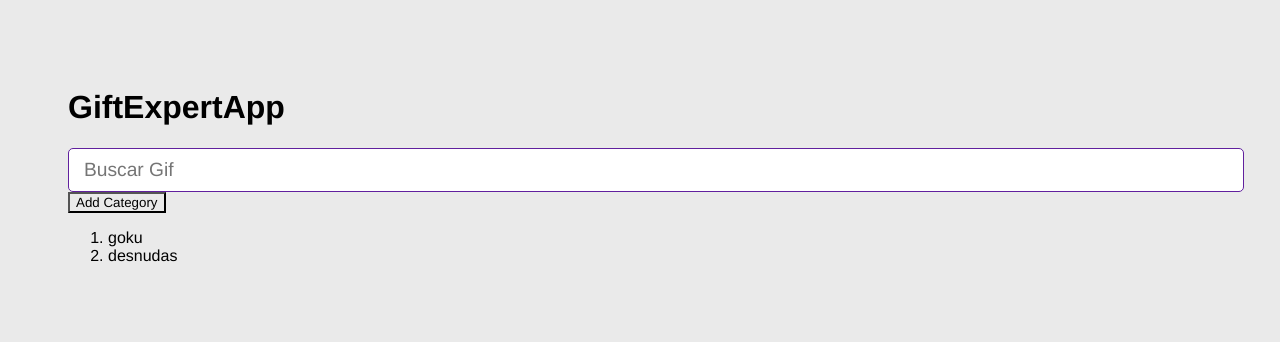
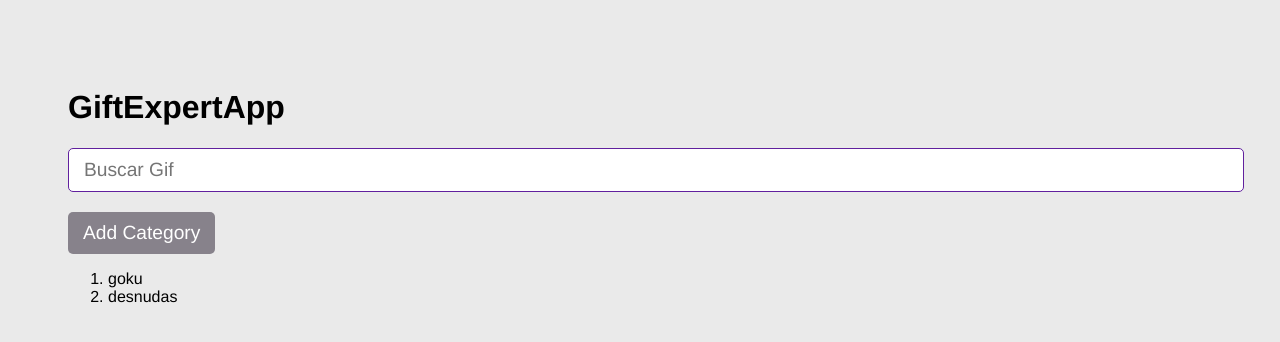
Before and after one commit to llJandGll/04-GifsApp, a React (Vite) app: page / in a window 1280 px wide. Shown: the top 342 px of the page. Built offline with nearby package versions, Linux system fonts and the light colour scheme.

Commit message:
Button design of GiftExpertApp modified

```diff
--- a/src/styles.css
+++ b/src/styles.css
@@ -61,3 +61,19 @@ h3 {
 .card img {
   width: 100%;
 }
+
+
+button {
+  background-color: rgb(135, 130, 139);
+  border: none;
+  border-radius: 5px;
+  color: white;
+  cursor: pointer;
+  font-size: 1.2rem;
+  margin-top: 20px;
+  padding: 10px 15px;
+}
+
+button:hover {
+  background-color: rgb(41, 36, 46);
+}
```
